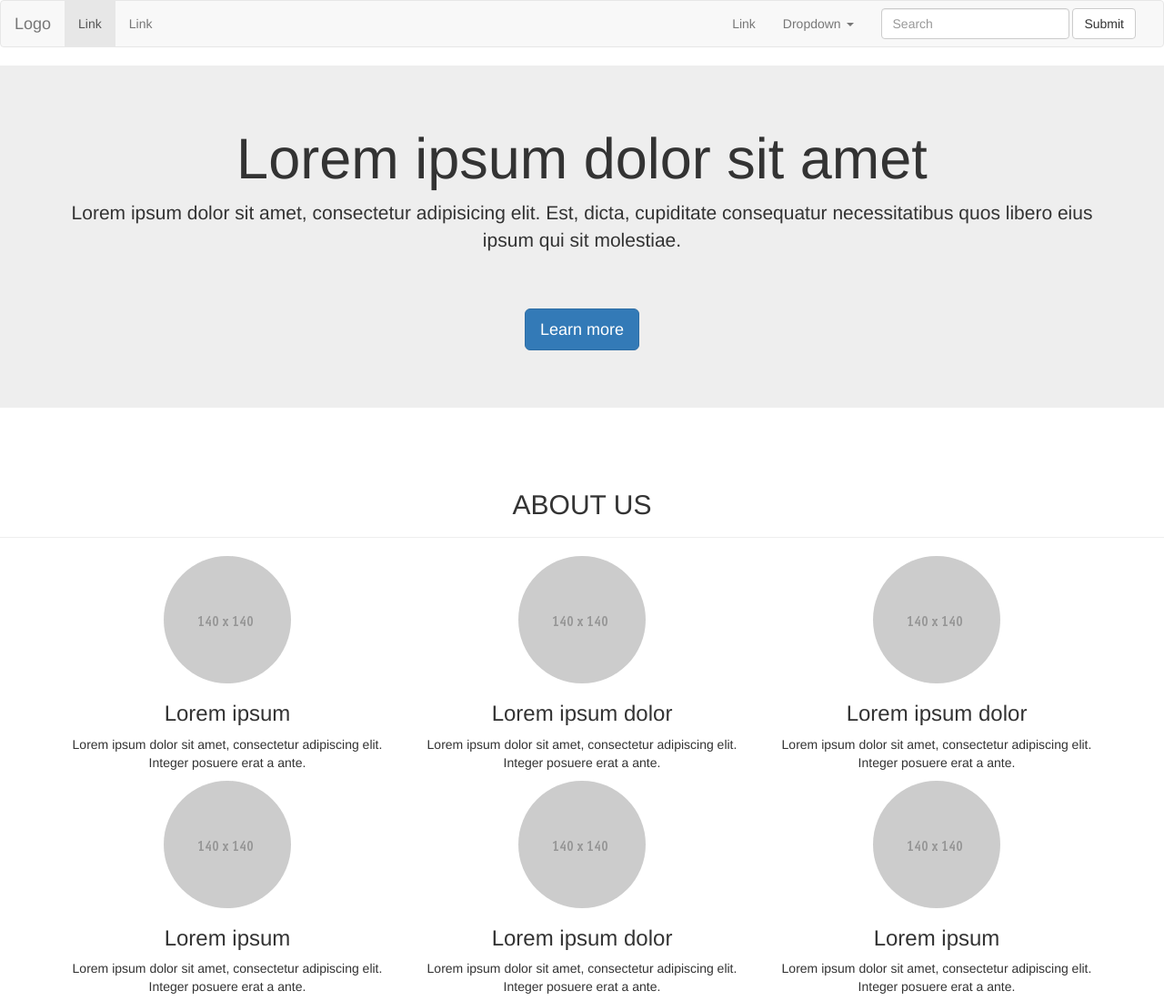
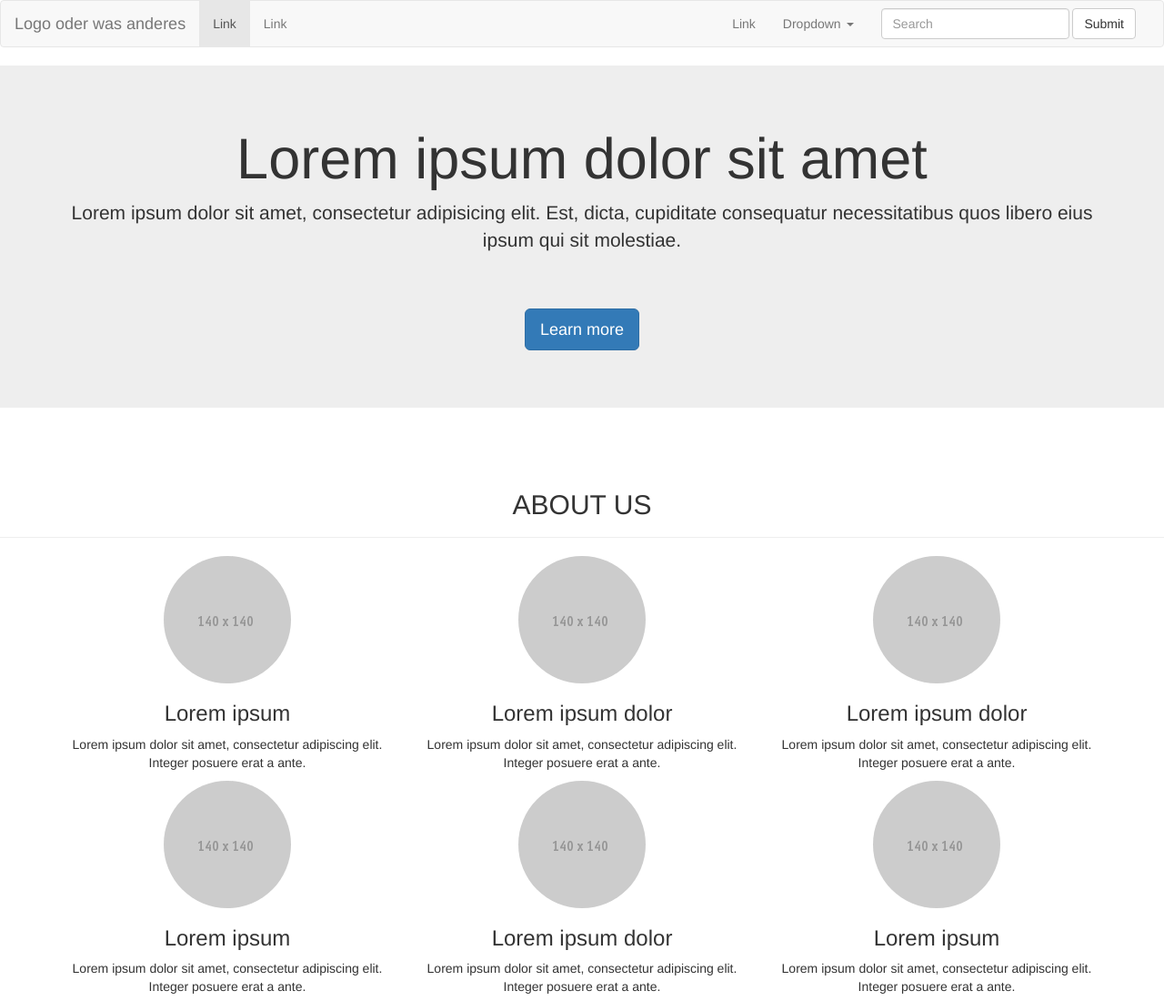
Before and after one commit to uemit24/test, a plain HTML site: page index.html in a window 1280 px wide. Shown: the top 1100 px of the page at 91% size. Drawn offline with Linux system fonts and the light colour scheme.

Commit message:
das logo ist nun anders!

```diff
--- a/index.html
+++ b/index.html
@@ -22,7 +22,7 @@
     <!-- Brand and toggle get grouped for better mobile display -->
     <div class="navbar-header">
       <button type="button" class="navbar-toggle collapsed" data-toggle="collapse" data-target="#bs-example-navbar-collapse-1" aria-expanded="false"> <span class="sr-only">Toggle navigation</span> <span class="icon-bar"></span> <span class="icon-bar"></span> <span class="icon-bar"></span> </button>
-      <a class="navbar-brand" href="#">Logo</a> </div>
+      <a class="navbar-brand" href="#">Logo oder was anderes</a> </div>
 
     <!-- Collect the nav links, forms, and other content for toggling -->
     <div class="collapse navbar-collapse" id="bs-example-navbar-collapse-1">
```
